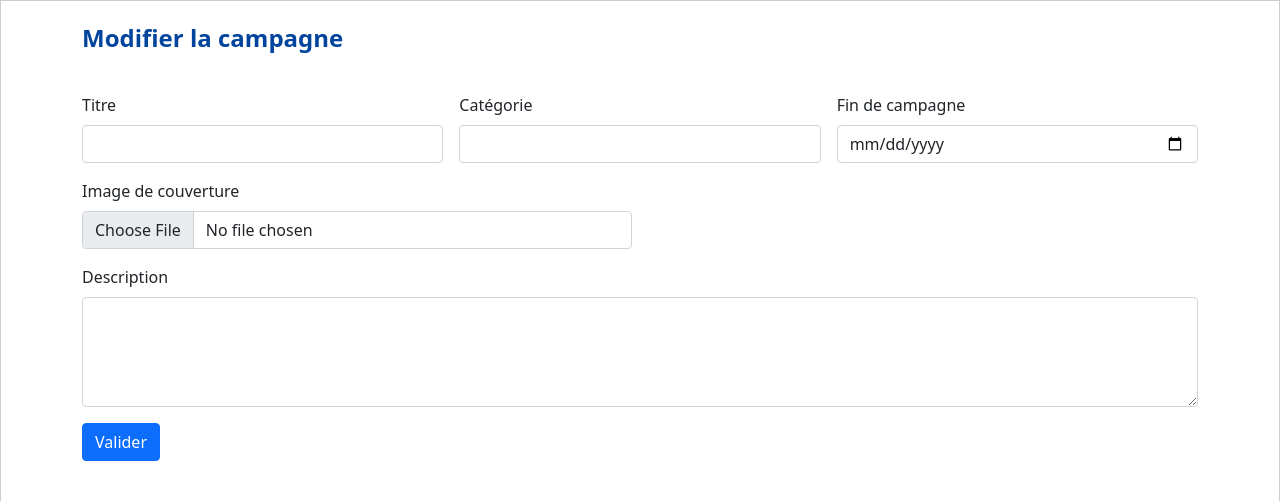
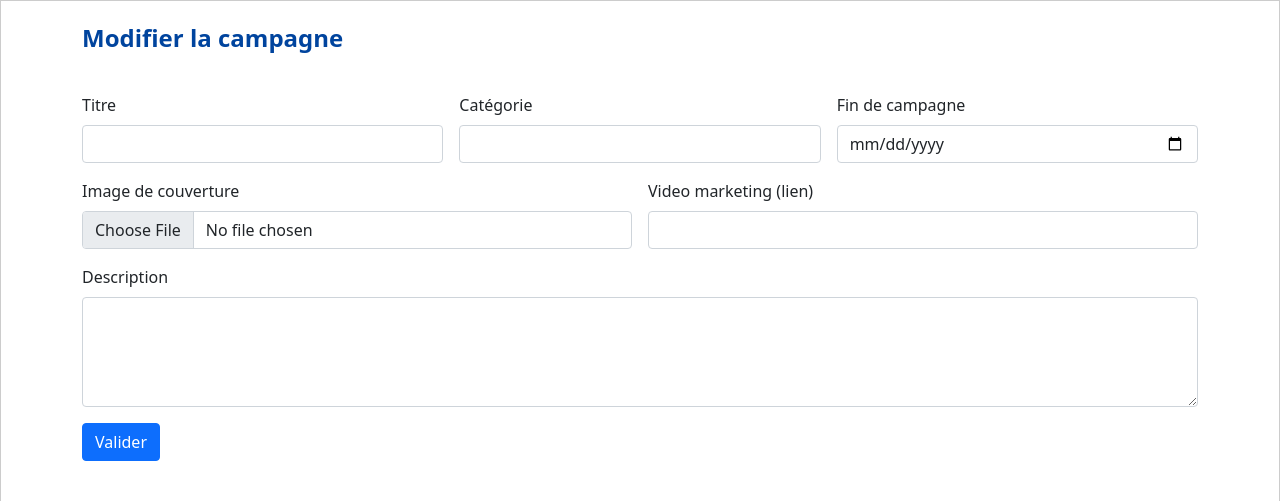
Before and after one commit to OumarMaiga/Voting, a PHP site: the page made by View/event/edit.php in a window 1280 px wide. Shown: the part 195-696 px from the top of the page. Run offline with PHP 8.4, Linux system fonts and the light colour scheme; the template is opened without the code that fills it, so the values that code supplies are empty.

Commit message:
Video en lien

```diff
--- a/View/event/edit.php
+++ b/View/event/edit.php
@@ -69,6 +69,16 @@
               value="<?= $event['image'] ?>"
             />
           </div>
+          <div class="col-md-6">
+            <label for="video" class="form-label">Video marketing (lien)</label>
+            <input
+              type="text"
+              class="form-control"
+              name="video"
+              id="video"
+              value="<?= $event['video'] ?>"
+            />
+          </div>
           <!--<div class="col-md-6">
             <label for="video" class="form-label">Video marketing</label>
             <input
```
Also changed, not shown: View/event/create.php (+4 -5 lines).
